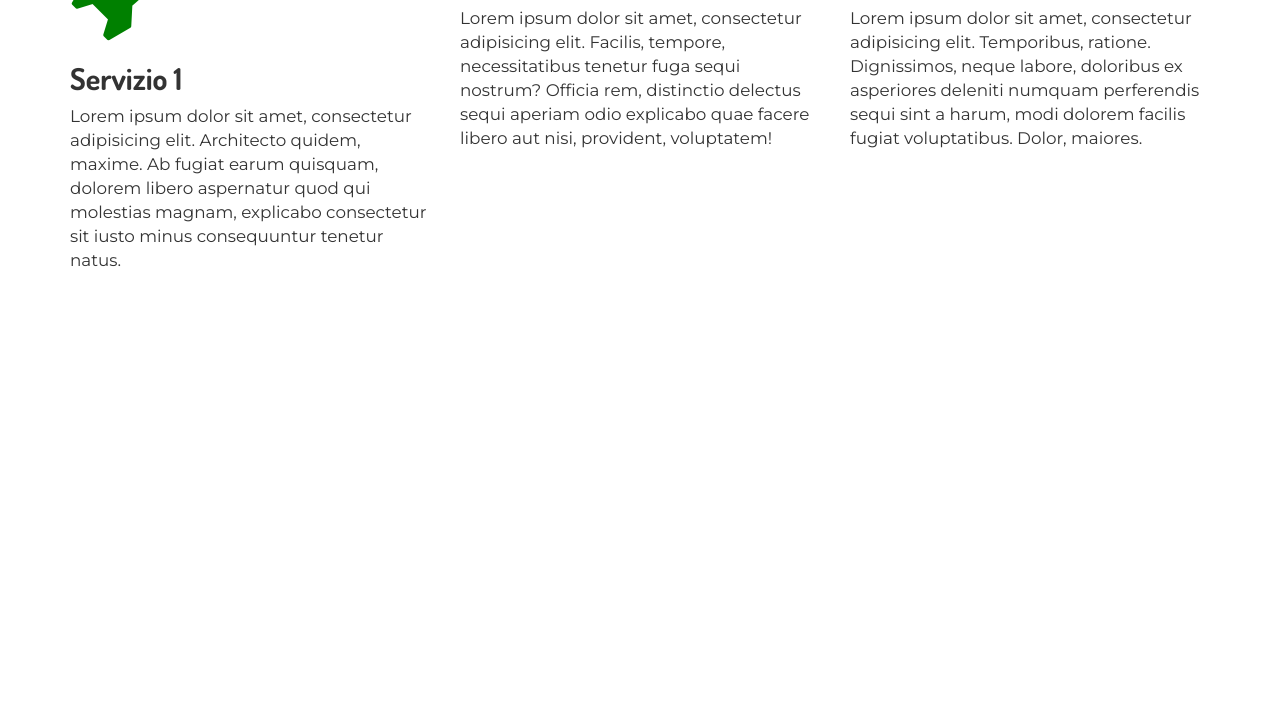
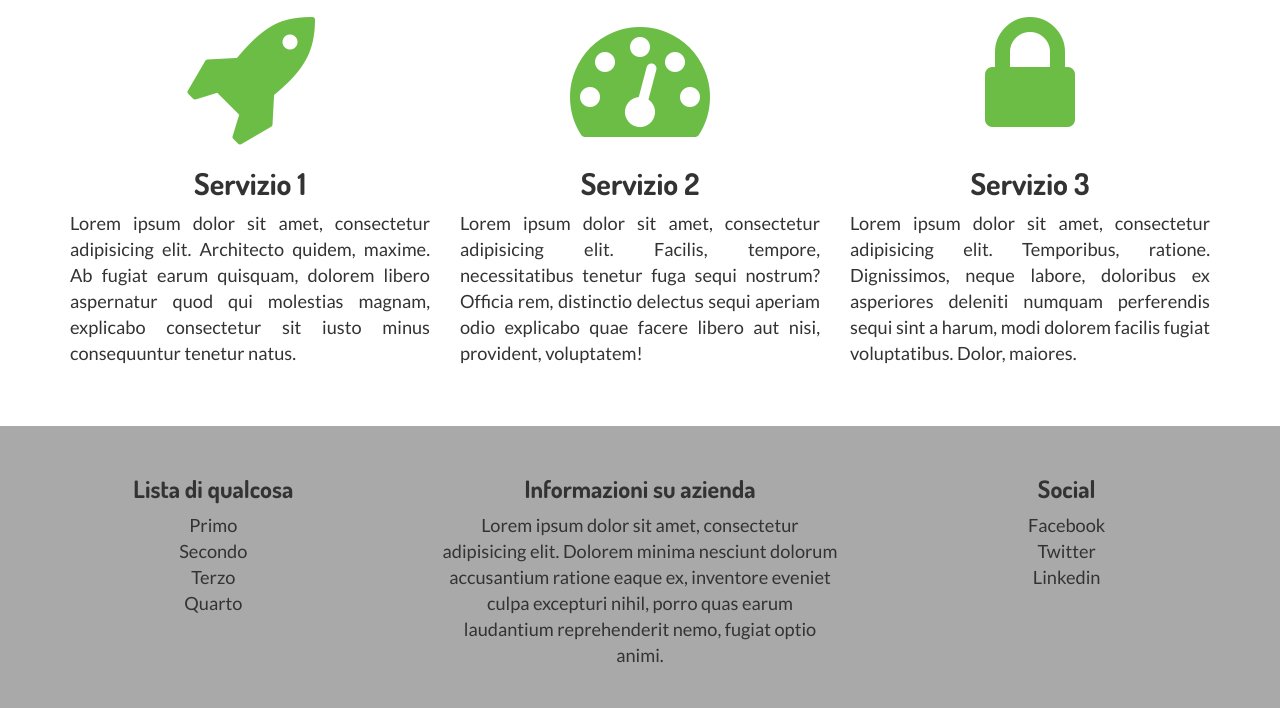
Before and after one commit to alessandrocapra/clientoteca, a plain HTML site: page index.html in a window 1280 px wide. Shown: the part 772-1480 px from the top of the page. Before the commit the page ends 1055 px from the top, so only its background shows below. Drawn offline with nearby package versions, Linux system fonts and the light colour scheme.

Commit message:
Prima bozza homepage OK!

```diff
--- a/css/style.css
+++ b/css/style.css
@@ -1,13 +1,13 @@
-@import url(https://fonts.googleapis.com/css?family=Montserrat:400,700|Dosis:400,700);
+@import url(https://fonts.googleapis.com/css?family=Lato:400,700|Dosis:400,700);
 
 /*-------------------------------------------------*\
 	#GENERAL
 \*-------------------------------------------------*/
 
 /* Typography */
-p, span, a {
-	font-family: "Montserrat", sans-serif;
-	font-size: 1.2em;
+p, span, a, li {
+	font-family: "Lato", sans-serif;
+	font-size: 1.3em;
 }
 
 h1, h2, h3, h4, h5, h6 {
@@ -15,6 +15,10 @@ h1, h2, h3, h4, h5, h6 {
 	font-weight: 700;
 
 }
+
+
+
+
 
 /*-------------------------------------------------*\
 	#HEADER
@@ -45,6 +49,7 @@ header ul li a {
 	display: block;
 	padding: 20px 20px;
 	color: black;
+	font-size: 1em;
 	font-weight: bold;
 	text-align: center;
 	text-transform: uppercase;
@@ -68,9 +73,14 @@ header .active {
 
 
 
+
 /*-------------------------------------------------*\
 	#MAIN
 \*-------------------------------------------------*/
+
+main {
+	padding: 30px 0;
+}
 
 .slider {
 	height: 450px;
@@ -88,10 +98,40 @@ header .active {
        background-repeat: no-repeat;
 }
 
+.services {
+	text-align: justify;
+}
+
 .services .fa{
-	color: green;
-	font-size: 7em;
+	color: #6CBD45;
+	font-size: 10em;
 }
+
+.services .head {
+	text-align: center;
+}
+
+
+
+
+
+/*-------------------------------------------------*\
+	#FOOTER
+\*-------------------------------------------------*/
+
+footer {
+	text-align: center;
+	background-color: darkgrey;
+	margin-top: 20px;
+	padding: 30px 0;
+}
+
+footer ul {
+	list-style-type: none;
+	margin: 0;
+	padding: 0;
+}
+
 
 
 
@@ -100,11 +140,14 @@ header .active {
 	#MEDIA QUERIES
 \*-------------------------------------------------*/
 
-
 /* Smartphones and small devices < 768px */
 @media screen and (max-width: 768px) {
 
-	/* Menu */
+	/* Header */
+	header {
+		margin-bottom: 0;
+	}
+
 	header ul {
 		width: 100%;
 		margin: 0;
@@ -116,6 +159,11 @@ header .active {
 	}
 
 	/* Main */
+
+	main {
+		padding: 0;
+	}
+
 	.slider {
 		display: none;
 	}
--- a/index.html
+++ b/index.html
@@ -12,7 +12,7 @@
 <body>
 	<header class="container-fluid">
 		<div class="row">
-			<div id="logo" class="col-sm-3">
+			<div id="logo" class="col-sm-4">
 				<img src="img/logo.png" alt="Clientoteca">
 			</div>
 			<nav>
@@ -40,16 +40,24 @@
 			</div>
 			<div class="row services">
 				<div class="col-sm-4">
-					<div class="fa fa-rocket"></div>
-					<h2>Servizio 1</h2>
+					<div class="head">
+						<div class="fa fa-rocket"></div>
+						<h2>Servizio 1</h2>
+					</div>
 					<p>Lorem ipsum dolor sit amet, consectetur adipisicing elit. Architecto quidem, maxime. Ab fugiat earum quisquam, dolorem libero aspernatur quod qui molestias magnam, explicabo consectetur sit iusto minus consequuntur tenetur natus.</p>
 				</div>
 				<div class="col-sm-4">
-					<h2>Servizio 2</h2>
+					<div class="head">
+						<div class="fa fa-dashboard"></div>
+						<h2>Servizio 2</h2>
+					</div>
 					<p>Lorem ipsum dolor sit amet, consectetur adipisicing elit. Facilis, tempore, necessitatibus tenetur fuga sequi nostrum? Officia rem, distinctio delectus sequi aperiam odio explicabo quae facere libero aut nisi, provident, voluptatem!</p>
 				</div>
 				<div class="col-sm-4">
-					<h2>Servizio 3</h2>
+					<div class="head">
+						<div class="fa fa-lock"></div>
+						<h2>Servizio 3</h2>
+					</div>
 					<p>Lorem ipsum dolor sit amet, consectetur adipisicing elit. Temporibus, ratione. Dignissimos, neque labore, doloribus ex asperiores deleniti numquam perferendis sequi sint a harum, modi dolorem facilis fugiat voluptatibus. Dolor, maiores.</p>
 				</div>
 			</div>
@@ -57,6 +65,32 @@
 	</main>
 
 
+	<footer class="container-fluid">
+		<div class="row">
+			<div class="col-md-4">
+				<h3>Lista di qualcosa</h3>
+				<ul>
+					<li>Primo</li>
+					<li>Secondo</li>
+					<li>Terzo</li>
+					<li>Quarto</li>
+				</ul>
+			</div>
+			<div class="col-md-4">
+				<h3>Informazioni su azienda</h3>
+				<p>Lorem ipsum dolor sit amet, consectetur adipisicing elit. Dolorem minima nesciunt dolorum accusantium ratione eaque ex, inventore eveniet culpa excepturi nihil, porro quas earum laudantium reprehenderit nemo, fugiat optio animi.</p>
+			</div>
+			<div class="col-md-4">
+				<h3>Social</h3>
+				<ul>
+					<li>Facebook</li>
+					<li>Twitter</li>
+					<li>Linkedin</li>
+				</ul>
+			</div>
+		</div>
+	</footer>
+
 	<!-- SCRIPTS -->
 	<script src="//code.jquery.com/jquery-1.11.3.min.js"></script>
 	<!-- Latest compiled and minified JavaScript -->
```
